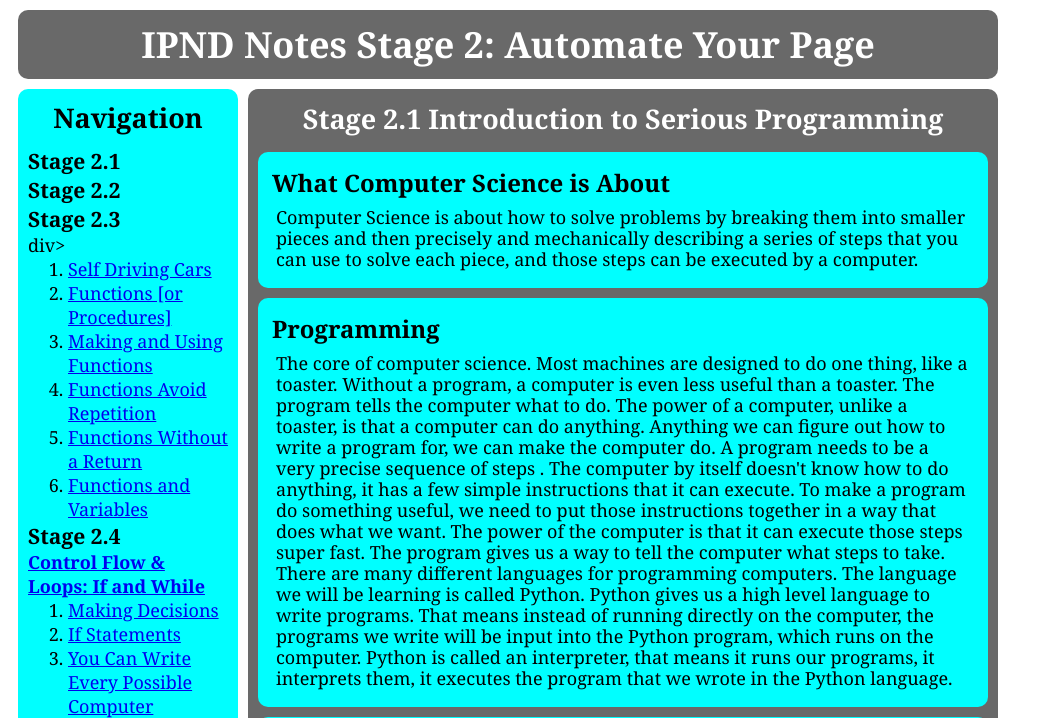
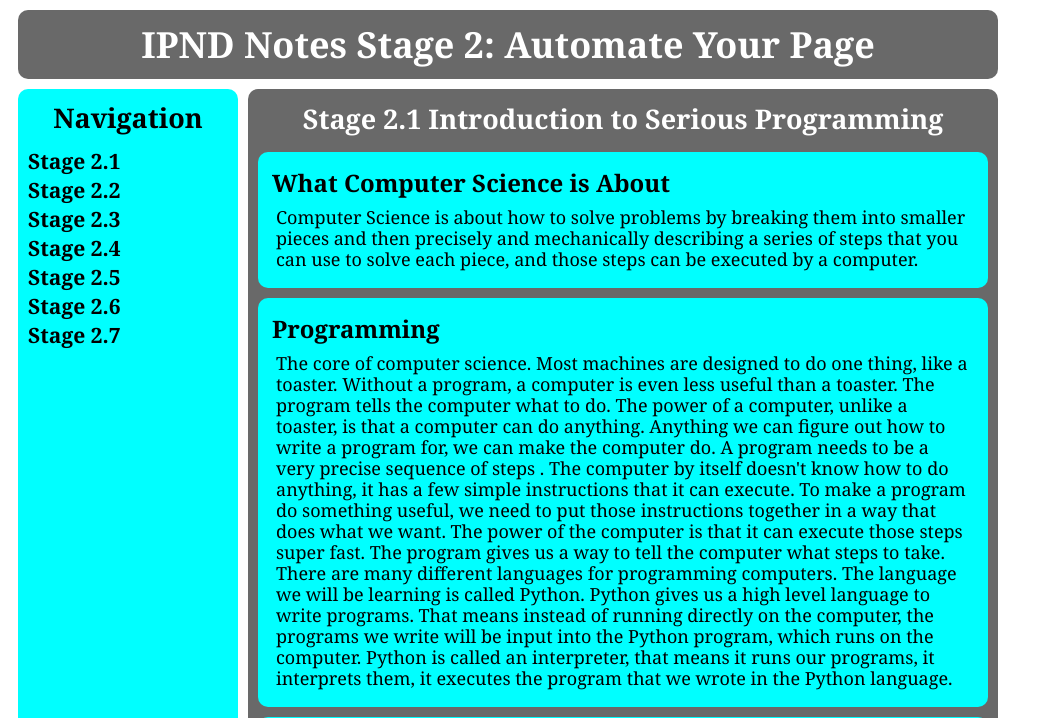
Before and after one commit to lacyjpr/ipnd-stage-five, a Python web app: template templates/stage_two.html in a window 1280 px wide. Shown: the top 718 px of the page, without its empty margins (0-1043 px from the left). Run offline with Jinja, Linux system fonts and the light colour scheme; the template is opened without the code that fills it, so the values that code supplies are empty; some libraries are stand-ins or nearby versions.

Commit message:
Fix a stray div

```diff
--- a/templates/stage_two.html
+++ b/templates/stage_two.html
@@ -37,7 +37,7 @@
 				</div>
 
 			<h3>Stage 2.3</h3>
-				div>
+				<div>
 					<a href="#stage-2-3"><strong>Input-&gt;Function-&gt; Output</strong></a>
 						<ol>
 							<li><a href="#stage-2-3-1">Self Driving Cars</a>
```
